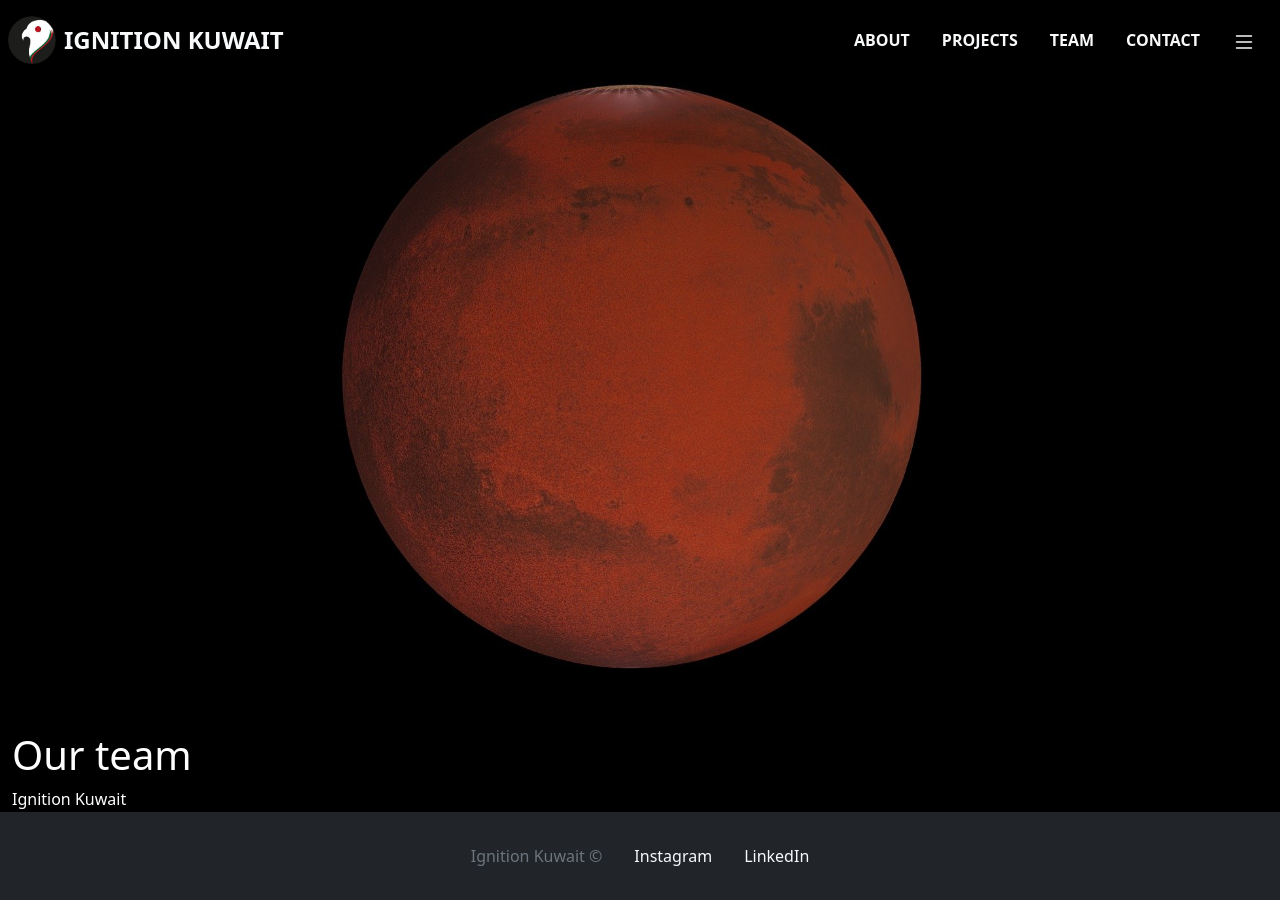
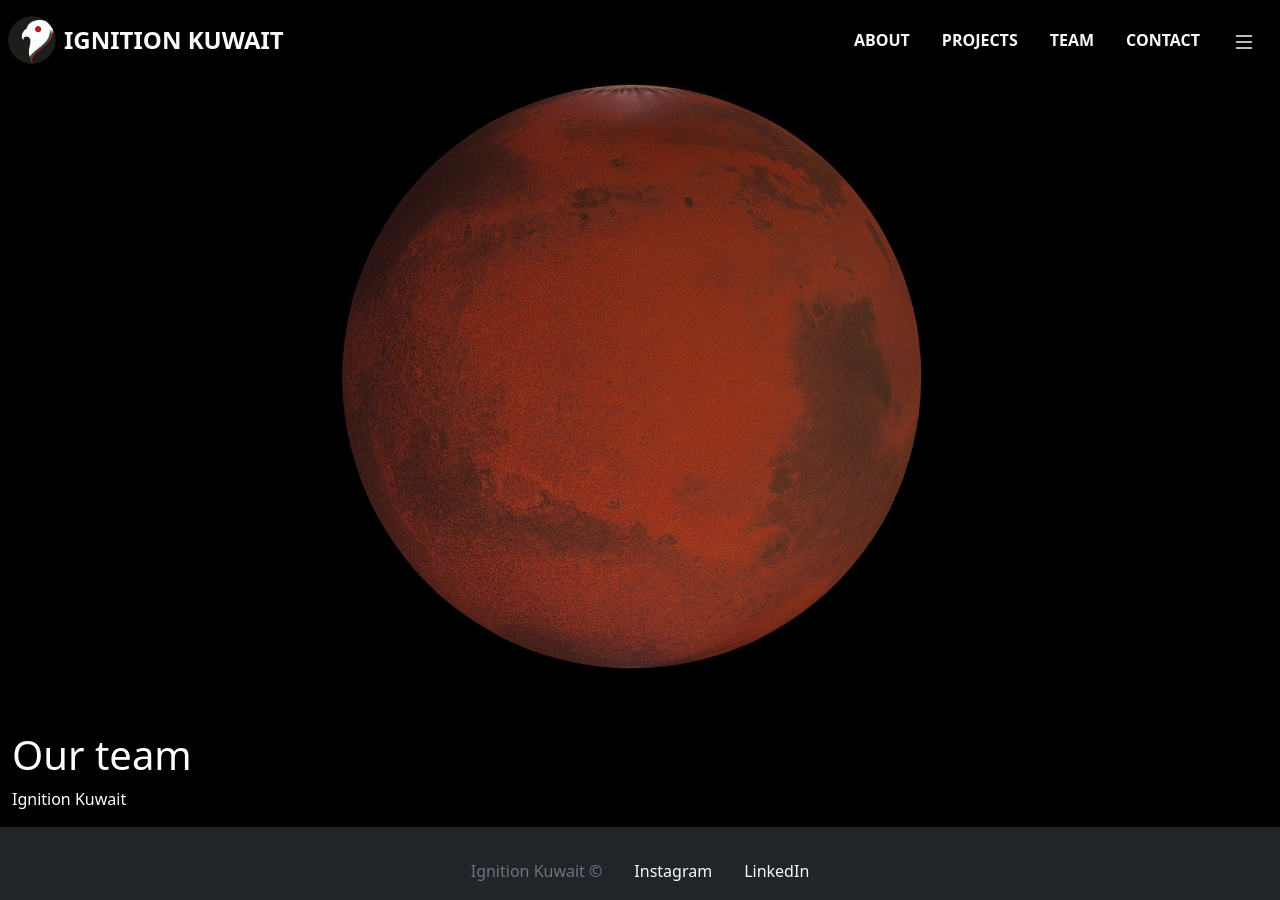
Before and after one commit to Ignition-Kuwait/Ignition-Kuwait, a Jekyll site: the page built from team.md, in a window 1280 px wide. Built offline with Jekyll 4.4.1, drawn with Linux system fonts in a browser that asks for light colours.

Commit message:
Moved footer.

```diff
--- a/_layouts/default.html
+++ b/_layouts/default.html
@@ -9,10 +9,9 @@
   <main class="page-content" aria-label="Content">
     <div class="wrapper">
       {{ content }}
+      {%- include footer.html -%}
     </div>
   </main>
-
-  {%- include footer.html -%}
 
   {%- include sidebar.html -%}
 
```
